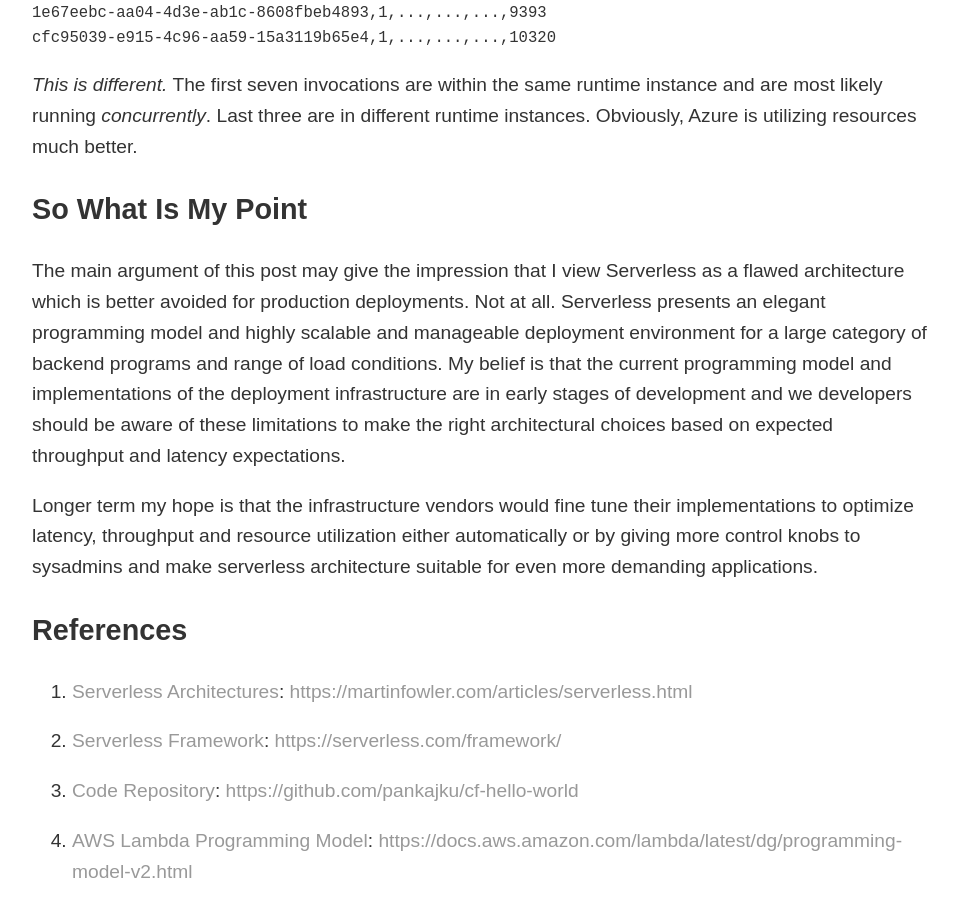
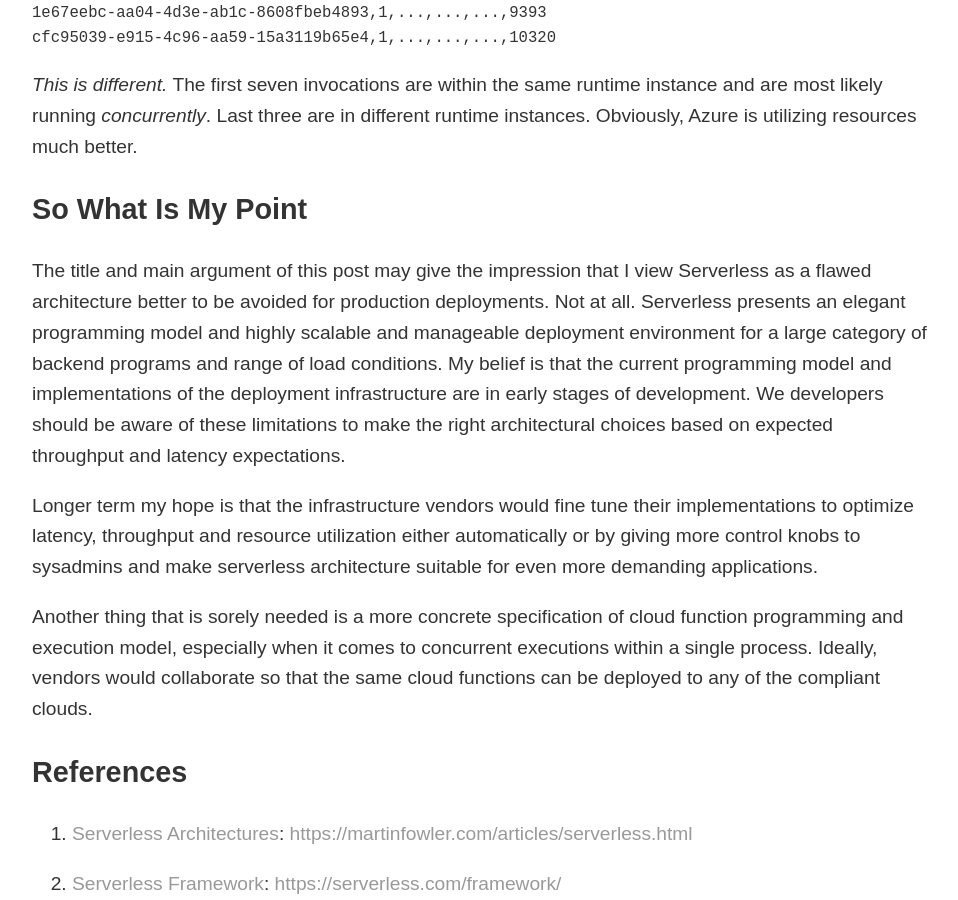
Before and after one commit to pankajku/pankajku.github.io, a Jekyll site: the page built from _posts/2018-11-12-poor-resource-utilization-by-aws-serverless-lambdas.md, in a window 1280 px wide and 900 px high, scrolled down 8041 px. Shown: the whole window, without its empty margins (160-1118 px from the left). Built offline with Jekyll 4.4.1, drawn with Linux system fonts in a browser that asks for light colours.

Commit message:
minor edits

```diff
--- a/_posts/2018-11-12-poor-resource-utilization-by-aws-serverless-lambdas.md
+++ b/_posts/2018-11-12-poor-resource-utilization-by-aws-serverless-lambdas.md
@@ -223,9 +223,11 @@ cfc95039-e915-4c96-aa59-15a3119b65e4,1,...,...,...,10320
 
 ## So What Is My Point
 
-The main argument of this post may give the impression that I view Serverless as a flawed architecture which is better avoided for production deployments. Not at all. Serverless presents an elegant programming model and highly scalable and manageable deployment environment for a large category of backend programs and range of load conditions. My belief is that the current programming model and implementations of the deployment infrastructure are in early stages of development and we developers should be aware of these limitations to make the right architectural choices based on expected throughput and latency expectations.
+The title and main argument of this post may give the impression that I view Serverless as a flawed architecture better to be avoided for production deployments. Not at all. Serverless presents an elegant programming model and highly scalable and manageable deployment environment for a large category of backend programs and range of load conditions. My belief is that the current programming model and implementations of the deployment infrastructure are in early stages of development. We developers should be aware of these limitations to make the right architectural choices based on expected throughput and latency expectations.
 
 Longer term my hope is that the infrastructure vendors would fine tune their implementations to optimize latency, throughput and resource utilization either automatically or by giving more control knobs to sysadmins and make serverless architecture suitable for even more demanding applications.
+
+Another thing that is sorely needed is a more concrete specification of cloud function programming and execution model, especially when it comes to concurrent executions within a single process. Ideally, vendors would collaborate so that the same cloud functions can be deployed to any of the compliant clouds.
 
 References
 ----------
```
